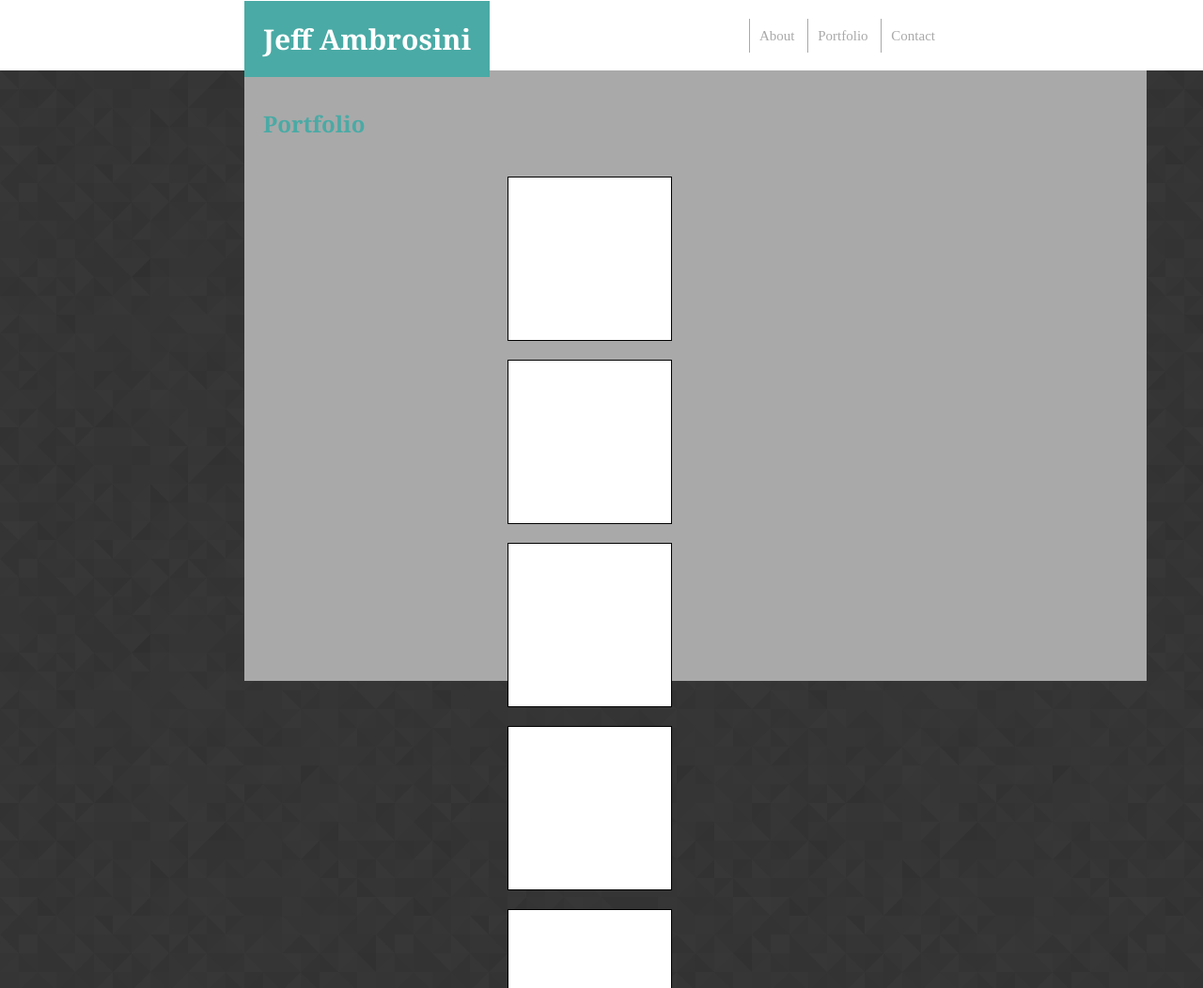
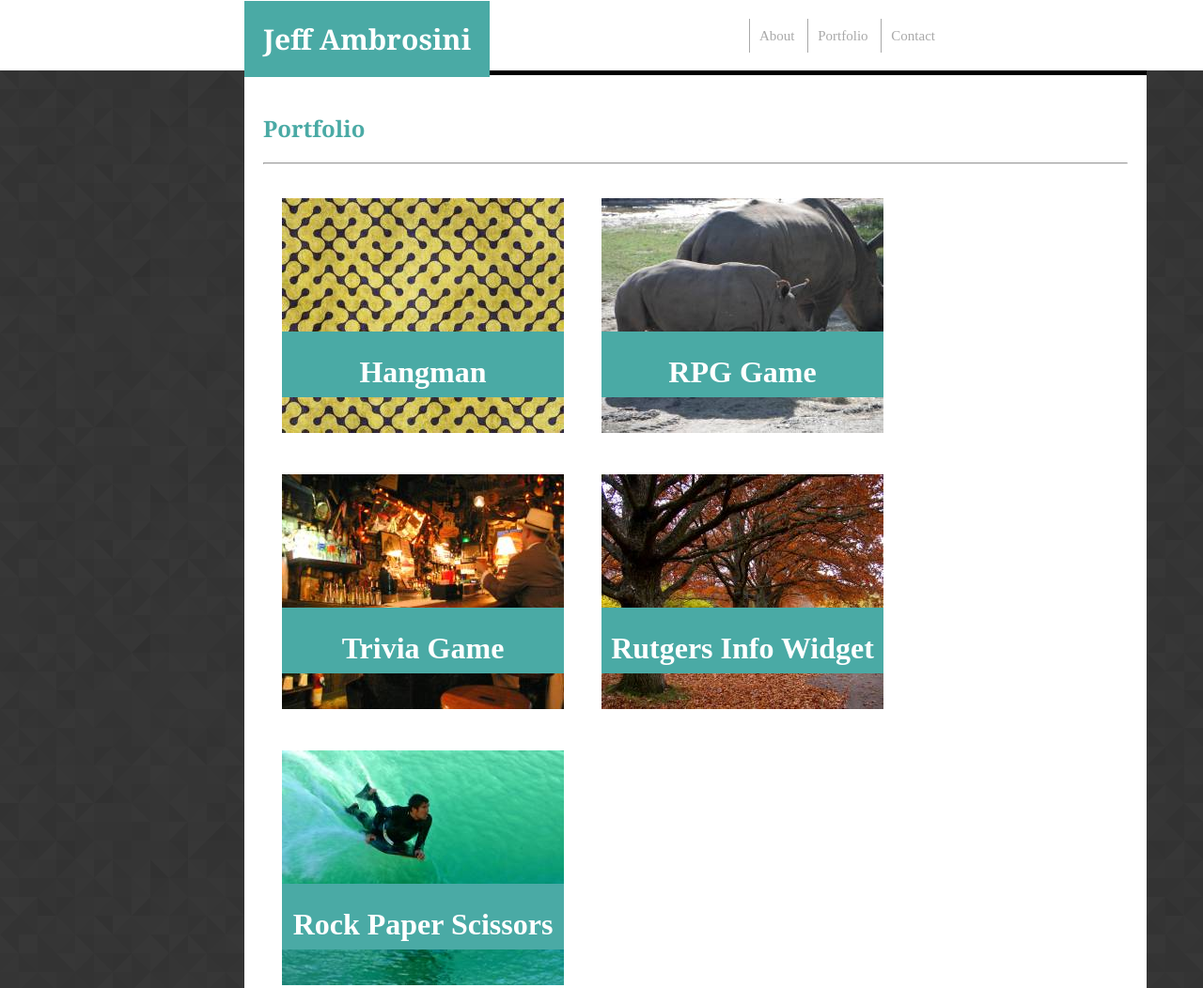
Before and after one commit to jeffa777/Basic-Portfolio, a plain HTML site: page homeworkportfolio.html in a window 1280 px wide. Shown: the top 1052 px of the page at 94% size. Drawn offline with Linux system fonts and the light colour scheme.

Commit message:
final changes/complete

```diff
--- a/assets/css/homeworkstyle.css
+++ b/assets/css/homeworkstyle.css
@@ -95,19 +95,53 @@ body {
 }
 
 .box-set {
-    background: darkgrey;
+    background: white;
     box-sizing: border-box;
     width:960px;
-    height: 650px;
+    height: 1000px;
     margin-left:260px;
     margin-top: 60px;
     padding: 20px;
+    border-top: 5px solid black;
 }
 
 .image {
     position: relative;
     float: left;
-    border: 1px solid black;
-    height: 175px;
-    width: 175px;
 }
+
+#Hangman {
+    margin:20px
+}
+
+#RPGgame {
+    margin:20px;
+}
+
+#Triviagame {
+    margin:20px;
+}
+
+#Rutgersinfowidget {
+    margin:20px;
+}
+
+#Rockpaperscissors {
+    margin:20px;
+}
+
+h3 {
+    position : absolute;
+    background-color: #4aaaa5;
+    color: #ffffff;
+    font-size: 32px;
+    width: 300px;
+    z-index:5;
+    bottom: 30px;
+    left:20px;
+    height:30px;
+    padding-top: 25px;
+    text-align: center;
+    padding-bottom: 15px;
+
+}
--- a/homeworkportfolio.html
+++ b/homeworkportfolio.html
@@ -15,14 +15,16 @@
         <a href="homeworkportfolio.html">Portfolio</a>
         <a href="homeworkcontact.html">Contact</a>
       </header>
-    <section class="box-set"><h2>Portfolio</h2>
-
-        <div class="image"img id="Hangman" src="http://lorempixel.com/output/technics-q-c-175-175-8.jpg" alt="placeholderimage" width="175" height="175"></div>
-            <div class="image" img id="RPGgame" src="https://www.pockettactics.com/assets/BlogPosts/_resampled/ScaleWidthWzExNDBd/FillWzExNDAsNjAwXQ/RPG-GOTy-Header.jpg" alt="RPG game" width="150" height="150"></div>
-                <div class="image" img id="Triviagame" src="https://mondrian.mashable.com/wp-content%252Fgallery%252Ftrivia-games%252F5JeopardyEdit.jpg%252Ffit-in__850x850.jpg?signature=cQ0d2ql_aAGQW7RKMscS5eq3t74=&source=https%3A%2F%2Fmashable.com" alt="Trivia Game" width="150" height="150"></div>
-                    <div class="image" img id="Rutgersinfowidget" src="https://cdn.vox-cdn.com/thumbor/-f-Gpt5eTTIxnaARYk6EksAfodQ=/32x0:3967x2623/1200x800/filters:focal(32x0:3967x2623)/cdn.vox-cdn.com/uploads/chorus_image/image/29434989/20131005_krj_aj6_048.0.jpg" alt="Rutgers Info Widget" width="150" height="150"></div>
-                        <div class="image" img id="Rockpaperscissors" src="https://encrypted-tbn0.gstatic.com/images?q=tbn:ANd9GcR8nyZvqnTOmIe5z3KYcl3cA5VWV8_D8ku_WvyB2Up3uIS0QjYecA" alt="Rock paper scissors" width="150" height="150"></div>
-
+    <section class="box-set">
+        <h2>Portfolio</h2>
+        <hr>
+        <p>
+        <form class="image"><img id="Hangman" src="assets\images\image1.jpg"><h3>Hangman</h3></form>
+        <form class="image"><img id="RPGgame" src="assets/images/image2.jpg"><h3>RPG Game</h3></form>
+        <form class="image"><img id="Triviagame" src="assets\images\image3.jpg"><h3>Trivia Game</h3></form>
+        <form class="image"><img id="Rutgersinfowidget" src="assets\images\image4.jpg"><h3>Rutgers Info Widget</h3></form>
+        <form class="image"><img id="Rockpaperscissors" src="assets\images\image5.jpg"><h3>Rock Paper Scissors</h3></form>
+        </p>
     </section>
     <br>
     <br>
```
Also changed, not shown: homeworkindex.html (+1 -1 lines), assets/images/image1.jpg (added), assets/images/image2.jpg (added), assets/images/image3.jpg (added), assets/images/image4.jpg (added), assets/images/image5.jpg (added).
